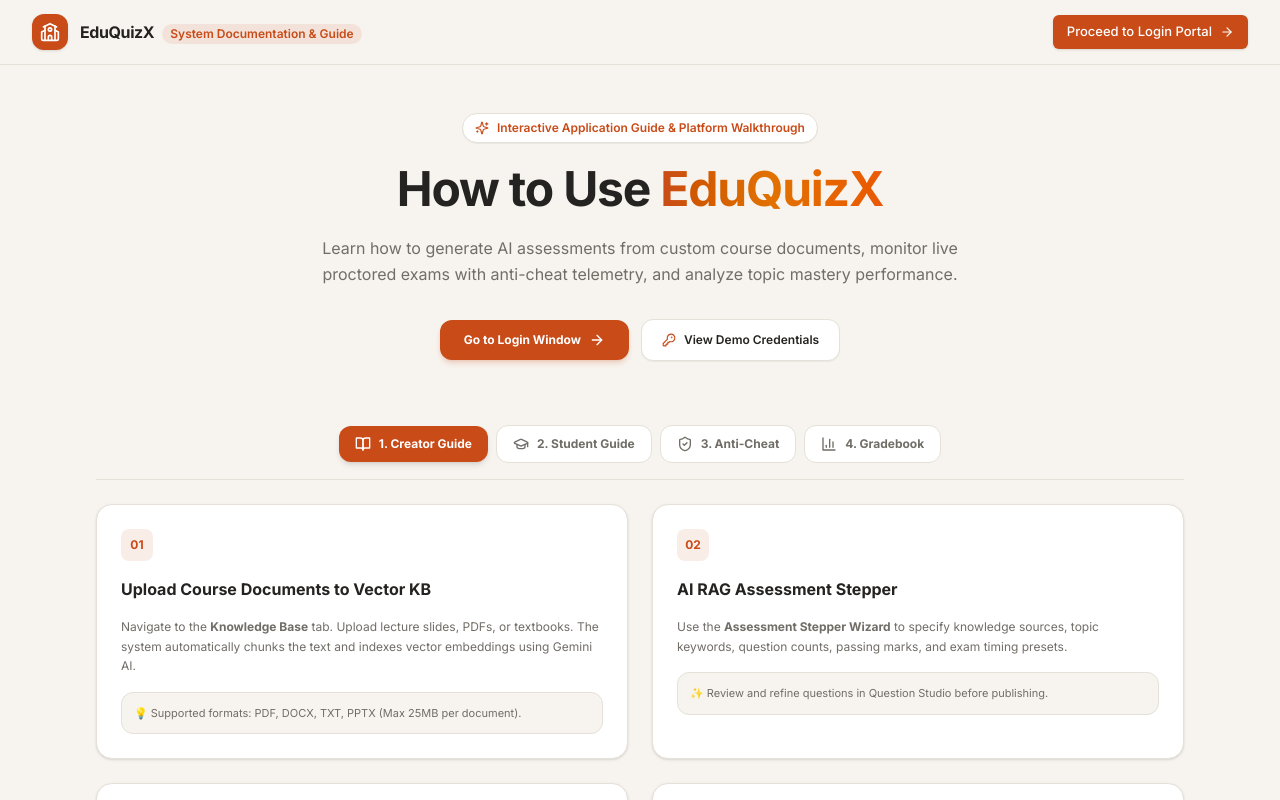
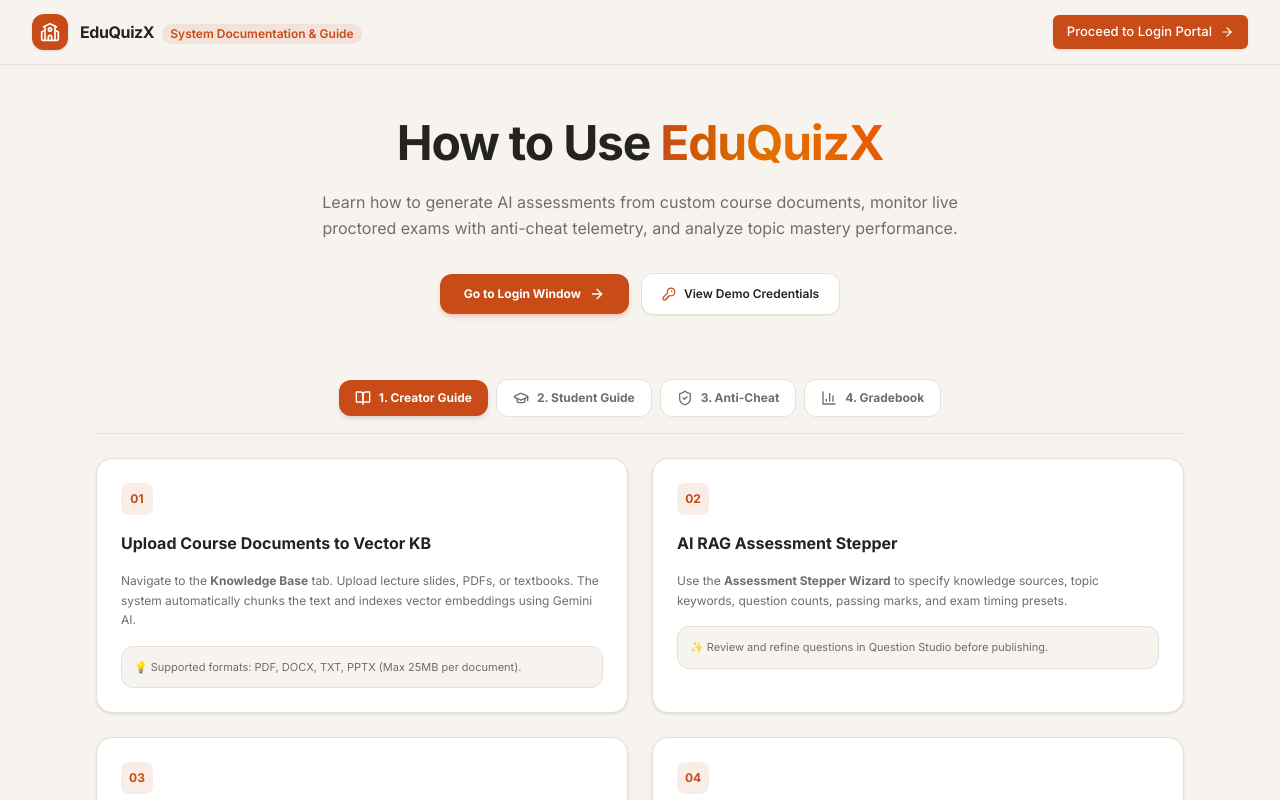
Before and after one commit to MeetDutta/quix, a Next.js app in the folder frontend/: page / in a window 1280 px wide. Shown: the top 800 px of the page. Built offline with nearby package versions, Linux system fonts and the light colour scheme.

Commit message:
style: remove top pill badge from hero section on guide page

```diff
--- a/frontend/app/guide/page.tsx
+++ b/frontend/app/guide/page.tsx
@@ -67,10 +67,6 @@ export default function GuidePage() {
 
       {/* ═══════ HERO SECTION ═══════ */}
       <section className="max-w-6xl mx-auto px-4 md:px-8 pt-12 pb-8 text-center space-y-4 relative">
-        <div className="inline-flex items-center gap-2 px-3 py-1.5 rounded-full bg-white dark:bg-[#171615] border border-[#E5E0D8] dark:border-[#292524] text-xs font-semibold text-[#C84B18] dark:text-[#EA580C] shadow-2xs">
-          <Sparkles className="h-3.5 w-3.5 text-[#C84B18]" />
-          <span>Interactive Application Guide & Platform Walkthrough</span>
-        </div>
 
         <h1 className="text-3xl md:text-5xl font-black tracking-tight max-w-3xl mx-auto text-[#242321] dark:text-[#F5F5F4] leading-tight">
           How to Use <span className="text-transparent bg-clip-text bg-gradient-to-r from-[#C84B18] via-amber-600 to-[#EA580C]">EduQuizX</span>
```
